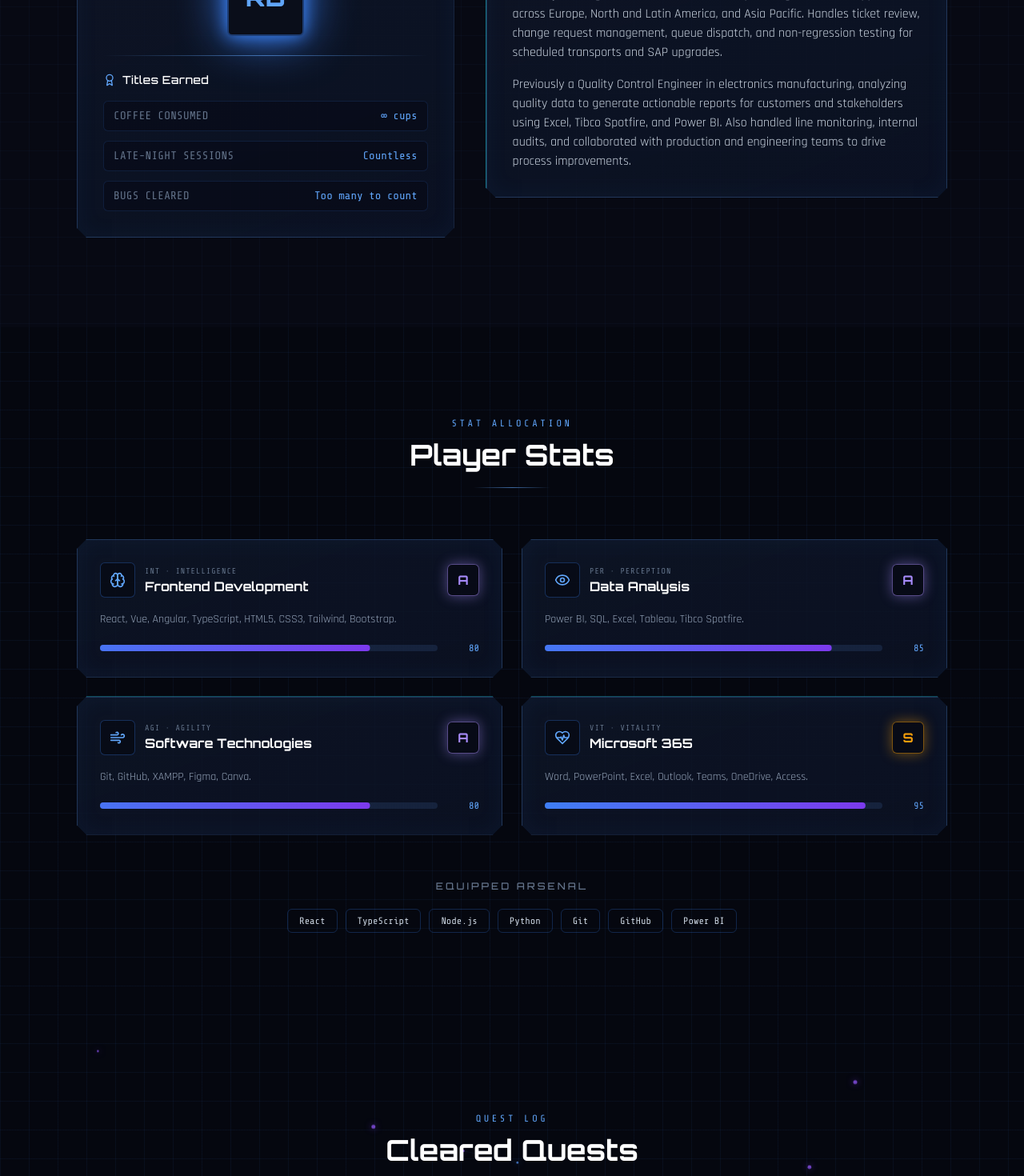
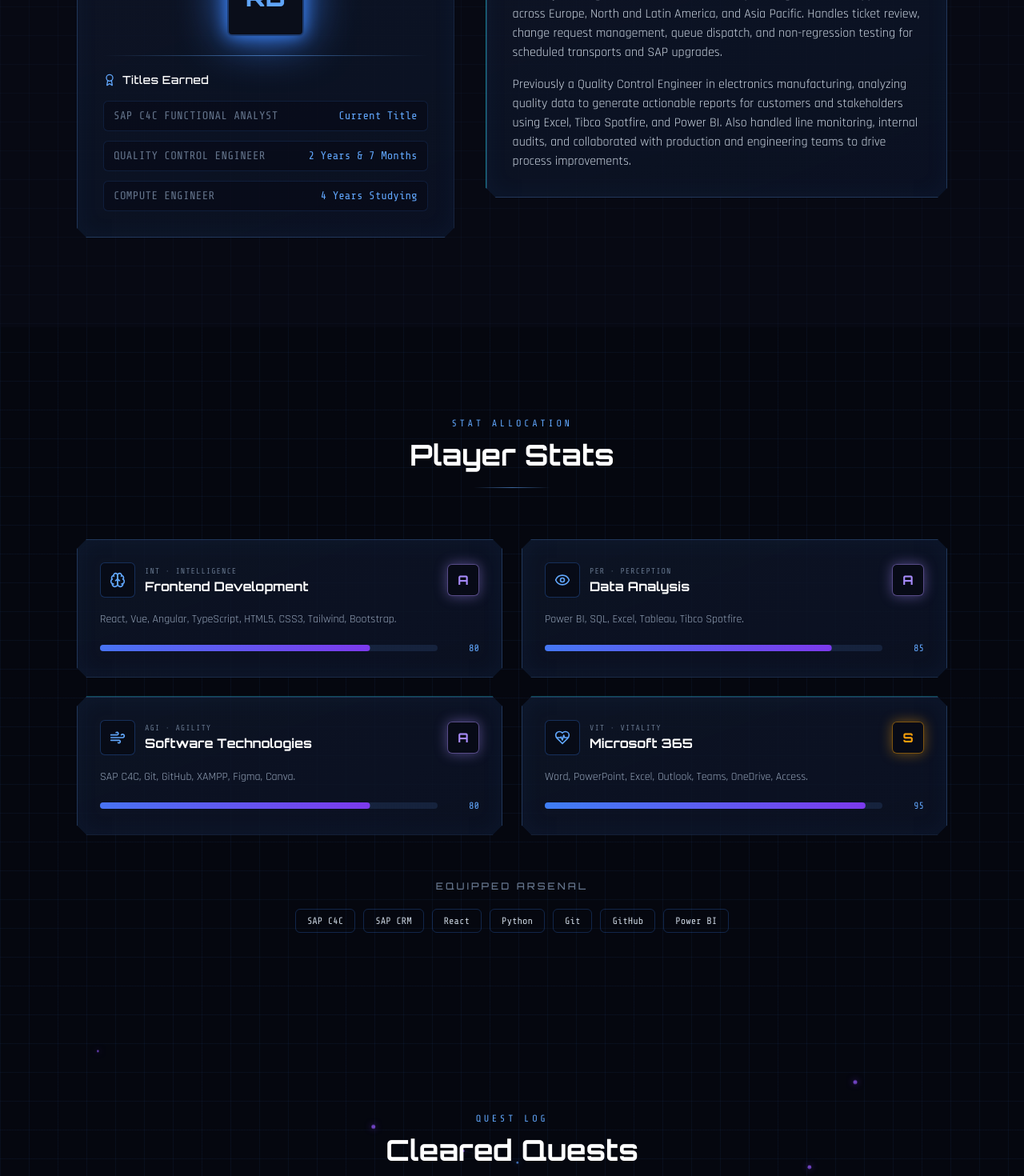
Before and after one commit to omeldon/dones-web-port, a React (Vite) app: page / in a window 1280 px wide. Shown: the part 1180-2650 px from the top of the page at 80% size. Built offline with nearby package versions, Linux system fonts and the light colour scheme; the HTML template or start-up script is replaced by a standard one.

Commit message:
Modify Data

```diff
--- a/src/data/portfolioData.ts
+++ b/src/data/portfolioData.ts
@@ -14,8 +14,8 @@ export const profile = {
     "Web Developer",
     "Quality Control Engineer",
   ],
-  level: 24,
-  title: "The Self-Taught Awakened",
+  level: 26,
+  title: "The Self-Taught Web Developer",
   status: "Active Hunter",
   guild: "Freelance / Open to Contract",
   email: "donesrommel2000@gmail.com",
@@ -34,9 +34,9 @@ export const about = {
     "Previously a Quality Control Engineer in electronics manufacturing, analyzing quality data to generate actionable reports for customers and stakeholders using Excel, Tibco Spotfire, and Power BI. Also handled line monitoring, internal audits, and collaborated with production and engineering teams to drive process improvements.",
   ],
   titlesEarned: [
-    { label: "Coffee Consumed", value: "∞ cups" },
-    { label: "Late-Night Sessions", value: "Countless" },
-    { label: "Bugs Cleared", value: "Too many to count" },
+    { label: "SAP C4C Functional Analyst", value: "Current Title" },
+    { label: "Quality Control Engineer", value: "2 Years & 7 Months" },
+    { label: "Compute Engineer", value: "4 Years Studying" },
   ],
 };
 
@@ -66,7 +66,7 @@ export const stats: StatItem[] = [
     code: "AGI",
     name: "Software Technologies",
     value: 80,
-    description: "Git, GitHub, XAMPP, Figma, Canva.",
+    description: "SAP C4C, Git, GitHub, XAMPP, Figma, Canva.",
   },
   {
     code: "VIT",
@@ -77,9 +77,9 @@ export const stats: StatItem[] = [
 ];
 
 export const arsenal = [
+  "SAP C4C",
+  "SAP CRM",
   "React",
-  "TypeScript",
-  "Node.js",
   "Python",
   "Git",
   "GitHub",
@@ -166,7 +166,7 @@ export const quests: Quest[] = [
   {
     id: 7,
     title: "Sales Insight Dashboard",
-    rank: "C",
+    rank: "A",
     brief:
       "An interactive Power BI dashboard designed to visualize and analyze sales performance data, including KPIs, trend analysis, and dynamic filters.",
     rewards: ["Power BI"],
@@ -175,7 +175,7 @@ export const quests: Quest[] = [
   {
     id: 8,
     title: "Call Center Metrics Dashboard",
-    rank: "C",
+    rank: "A",
     brief:
       "A Power BI dashboard showcasing call center metrics such as employee demographics, performance, and retention for data-driven decisions.",
     rewards: ["Power BI"],
```
